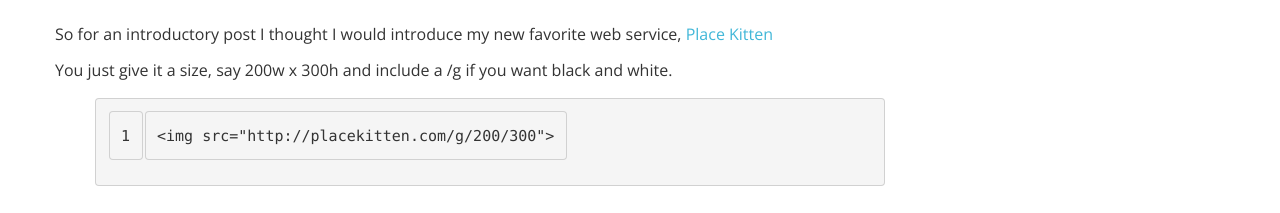
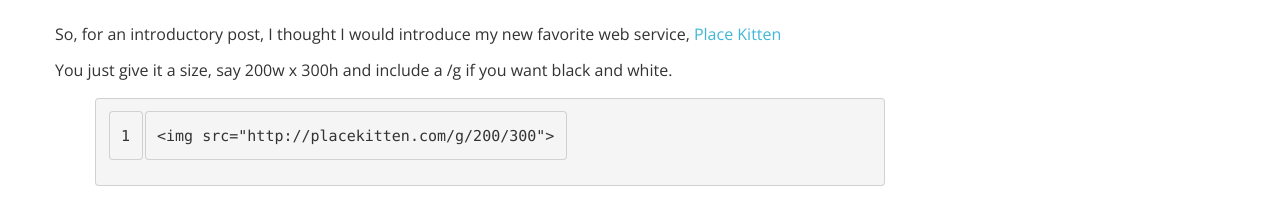
Before and after one commit to bwestmoreland/bwestmoreland.github.io, a Jekyll site: the page built from _posts/2013-06-12-thats-right-kittens.markdown, in a window 1280 px wide and 1281 px high. Shown: the part 788-1001 px from the top of the window. Built offline with Jekyll 4.4.1, drawn with Linux system fonts in a browser that asks for light colours; Markdown is read by kramdown in place of the engine named in the settings.

Commit message:
fix a typo

```diff
--- a/_posts/2013-06-12-thats-right-kittens.markdown
+++ b/_posts/2013-06-12-thats-right-kittens.markdown
@@ -10,7 +10,7 @@ picture: "http://placekitten.com/g/870/400"
 caption: "Kittens!"
 ---
 
-So for an introductory post I thought I would introduce my new favorite web service, [Place Kitten][placekitten]
+So, for an introductory post, I thought I would introduce my new favorite web service, [Place Kitten][placekitten]
 
 You just give it a size, say 200w x 300h and include a /g if you want black and white.
 
```
